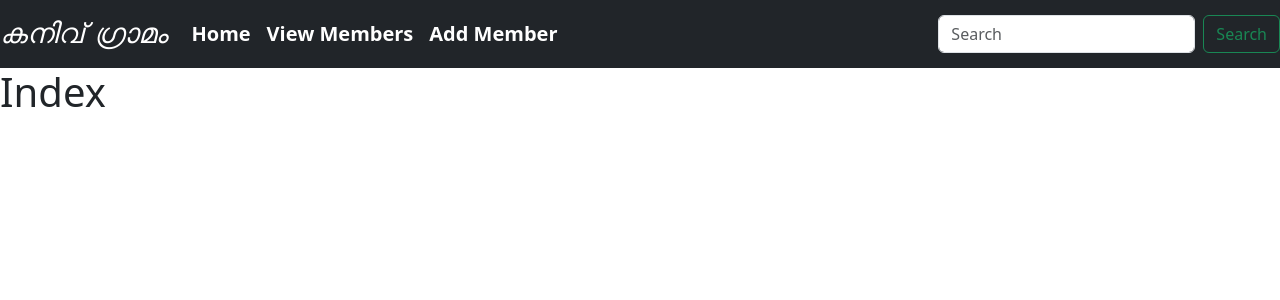
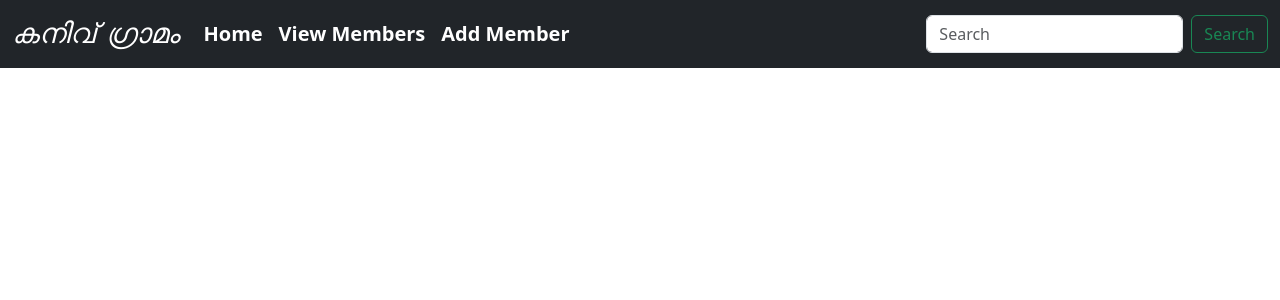
Before and after one commit to amjedsaleel/Kavin-Gramam, a Django app: page / in a window 1280 px wide. Shown: the top 300 px of the page. Run offline with Django 3.2, Linux system fonts and the light colour scheme; some libraries are stand-ins or nearby versions; some web fonts are replaced.

Commit message:
navbar alignment issue fixed

```diff
--- a/static/css/style.css
+++ b/static/css/style.css
@@ -1,9 +1,6 @@
 html body {
-    margin: 0
-}
-
-.container-fluid{
-    padding: 0 !important;
+    margin: 0;
+    padding: 0;
 }
 
 .navbar-brand {
--- a/templates/charity/index.html
+++ b/templates/charity/index.html
@@ -1,4 +1,12 @@
 {% extends 'base.html' %}
 {% block content %}
-    <h1>Index</h1>
+    <div class="container-fluid">
+        <div class="row">
+            <div class="row">
+                <div class="col-12 col-lg-4">
+
+                </div>
+            </div>
+        </div>
+    </div>
 {% endblock %}
--- a/templates/includes/header.html
+++ b/templates/includes/header.html
@@ -1,8 +1,4 @@
 {% load static %}
-<header id="header">
-    <div class="container-fluid">
-        <div class="row">
-            <div class="col-12 col-lg-12">
 <nav class="navbar navbar-expand-lg navbar-dark bg-dark">
     <div class="container-fluid">
         <a class="navbar-brand fs-3 fst-italic" href="#">കനിവ് ഗ്രാമം</a>
@@ -30,7 +26,3 @@
         </div>
     </div>
 </nav>
-            </div>
-        </div>
-    </div>
-</header>
```
Lines whose indentation alone changed are shown as unchanged.
